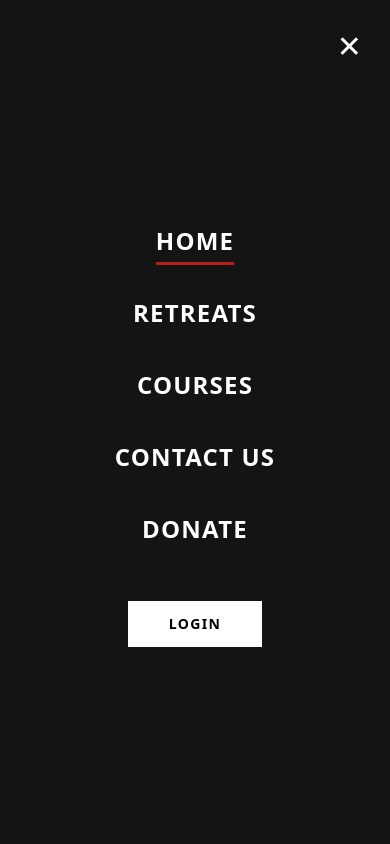
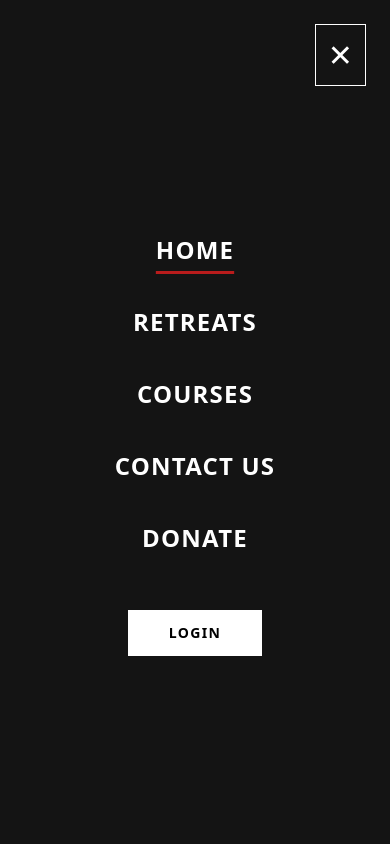
Before and after one commit to qutubahmed732/abide, a Next.js app: page / in a window 390 px wide. Both pictures are taken after a click on the button 355 px from the left and 52 px from the top of the page. Shown: the top 844 px of the page. Built offline with nearby package versions, Linux system fonts and the light colour scheme.

Commit message:
FIXED: nav close btn

```diff
--- a/src/components/Header.tsx
+++ b/src/components/Header.tsx
@@ -117,7 +117,7 @@ function SmallScreenMenuBar({ opener, pathname, open, navlinks }: any) {
       <div className="flex justify-end w-full mb-12">
         <button
           onClick={() => opener(false)}
-          className="text-white p-1 text-3xl hover:opacity-75 transition-opacity focus:outline-none"
+          className="text-white p-3 text-3xl hover:opacity-75 transition-opacity focus:outline-none border"
           aria-label="Close menu"
         >
           &#x2715;
```
